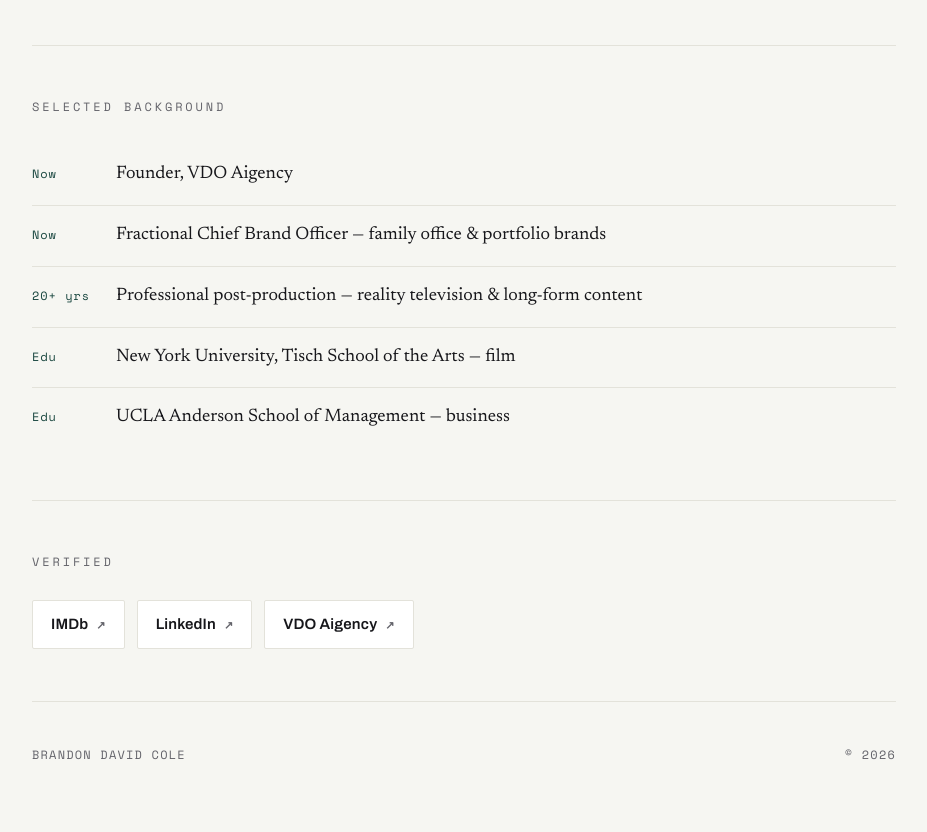
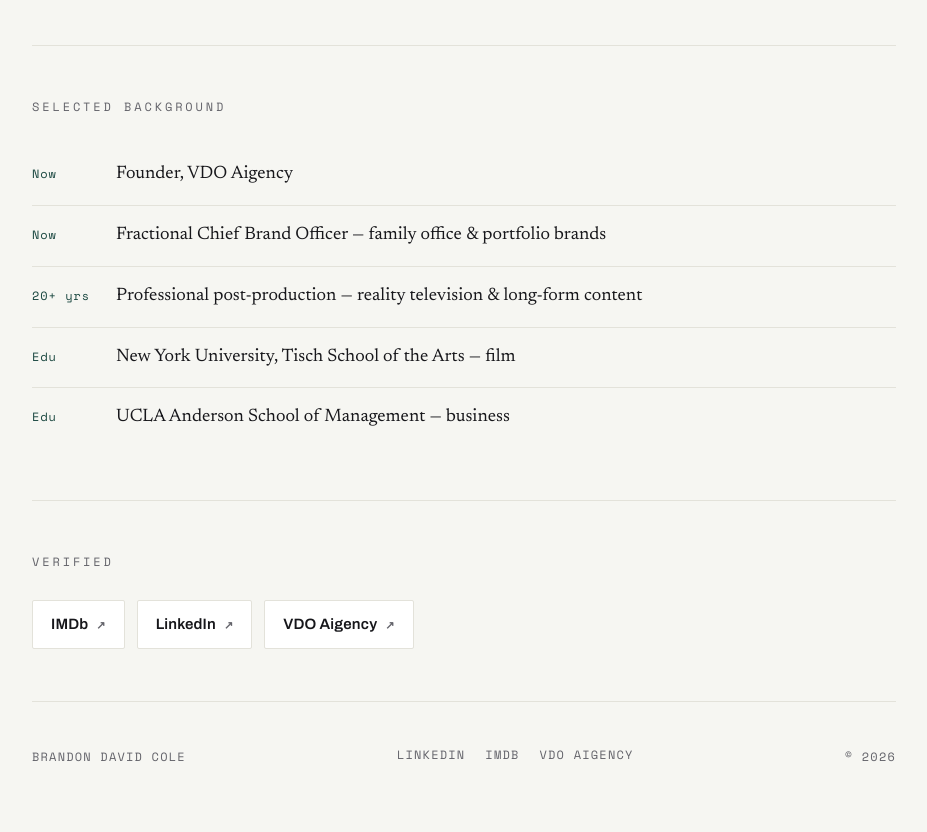
Before and after one commit to thevdoaigency/bdc-site, a plain HTML site: page index.html in a window 1280 px wide. Shown: the part 1408-2240 px from the top of the page, without its empty margins (176-1103 px from the left). Drawn offline with nearby package versions, Linux system fonts and the light colour scheme.

Commit message:
Update index.html

```diff
--- a/index.html
+++ b/index.html
@@ -40,8 +40,8 @@
   },
   "sameAs": [
     "https://www.imdb.com/name/nm0170463/",
-    "https://www.linkedin.com/in/REPLACE-ME",
-    "https://REPLACE-WITH-AGENCY-URL"
+    "https://www.linkedin.com/in/brandondavidcole/",
+    "https://thevdoaigency.com"
   ]
 }
 </script>
@@ -175,6 +175,9 @@
     font-family:"Space Mono",monospace;font-size:12px;
     letter-spacing:.1em;text-transform:uppercase;color:var(--muted);
   }
+  .footer-links{display:flex;gap:20px;flex-wrap:wrap}
+  .footer-links a{color:var(--muted);text-decoration:none;border-bottom:1px solid transparent;padding-bottom:2px;transition:color .2s,border-color .2s}
+  .footer-links a:hover{color:var(--ink);border-color:var(--accent)}
 
   /* ── entrance motion ── */
   .rise{opacity:0;transform:translateY(14px);animation:rise .8s cubic-bezier(.2,.7,.2,1) forwards}
@@ -201,7 +204,7 @@
 
   <div class="topbar">
     <a class="monogram" href="/">BDC<span>.</span></a>
-    <a class="contact" href="mailto:REPLACE@YOURDOMAIN.com">Contact</a>
+    <a class="contact" href="mailto:brandon@thevdoaigency.com">Contact</a>
   </div>
 
   <header class="hero">
@@ -265,13 +268,18 @@
     <div class="sec-label">Verified</div>
     <div class="links">
       <a href="https://www.imdb.com/name/nm0170463/" target="_blank" rel="noopener">IMDb<span class="ext">↗</span></a>
-      <a href="https://www.linkedin.com/in/REPLACE-ME" target="_blank" rel="noopener">LinkedIn<span class="ext">↗</span></a>
-      <a href="https://REPLACE-WITH-AGENCY-URL" target="_blank" rel="noopener">VDO Aigency<span class="ext">↗</span></a>
+      <a href="https://www.linkedin.com/in/brandondavidcole/" target="_blank" rel="noopener">LinkedIn<span class="ext">↗</span></a>
+      <a href="https://thevdoaigency.com" target="_blank" rel="noopener">VDO Aigency<span class="ext">↗</span></a>
     </div>
   </section>
 
   <footer>
     <span>Brandon David Cole</span>
+    <nav class="footer-links">
+      <a href="https://www.linkedin.com/in/brandondavidcole/" target="_blank" rel="noopener">LinkedIn</a>
+      <a href="https://www.imdb.com/name/nm0170463/" target="_blank" rel="noopener">IMDb</a>
+      <a href="https://thevdoaigency.com" target="_blank" rel="noopener">VDO Aigency</a>
+    </nav>
     <span>&copy; 2026</span>
   </footer>
 
```
